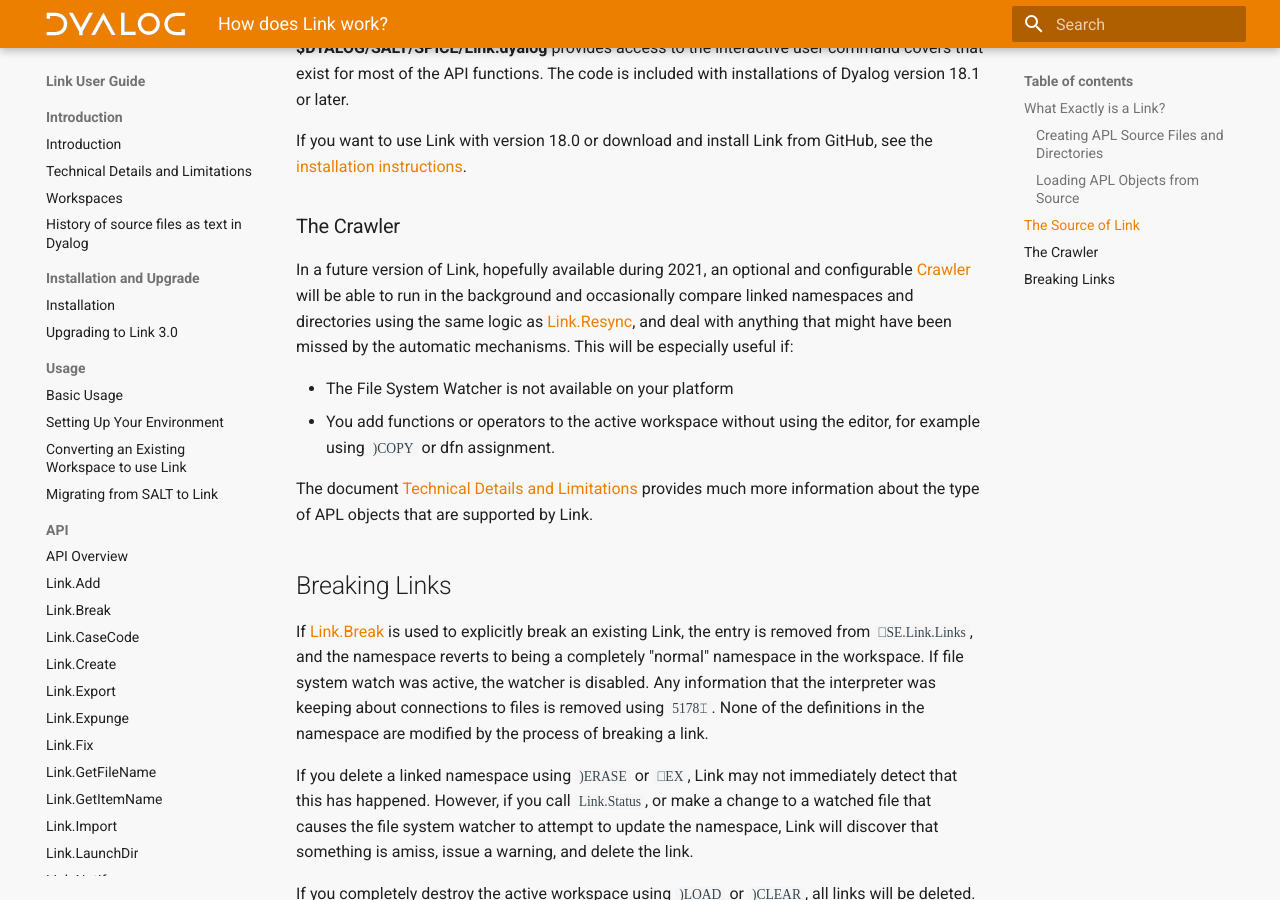
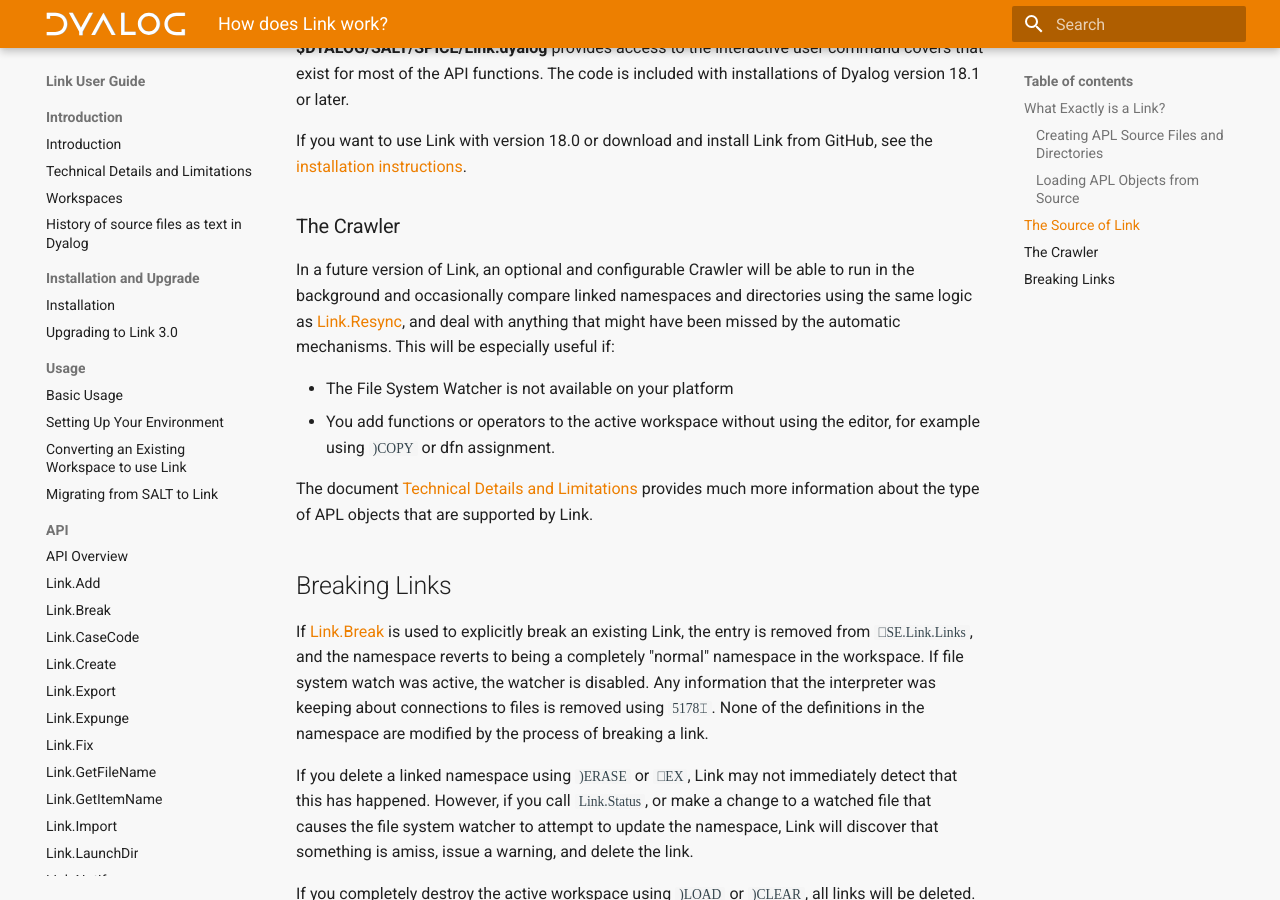
Before and after one commit to Dyalog/link, an MkDocs documentation site: the page built from docs/Discussion/HowDoesItWork.md, in a window 1280 px wide and 900 px high, scrolled down 1524 px. Built offline with MkDocs 1.6.1 and Material for MkDocs 9.7.7, drawn with Linux system fonts in a browser that asks for light colours; some web fonts are replaced.

Commit message:
Fix links in v3.0 docs & mention v2.0

```diff
--- a/docs/Discussion/HowDoesItWork.md
+++ b/docs/Discussion/HowDoesItWork.md
@@ -35,11 +35,11 @@
 
 Link consists of a set of API functions which are loaded into the namespace `⎕SE.Link` when APL starts, from **$DYALOG/StartupSession/Link**. The user command file **$DYALOG/SALT/SPICE/Link.dyalog** provides access to the interactive user command covers that exist for most of the API functions. The code is included with installations of Dyalog version 18.1 or later.
 
-If you want to use Link with version 18.0 or download and install Link from GitHub, see the [installation instructions](/Usage/Installation.md).
+If you want to use Link with version 18.0 or download and install Link from GitHub, see the [installation instructions](../Usage/Installation.md).
 
 ### The Crawler
 
-In a future version of Link, hopefully available during 2021, an optional and configurable [Crawler](/Crawler.md) will be able to run in the background and occasionally compare linked namespaces and directories using the same logic as [Link.Resync](/API/Link.Resync.md), and deal with anything that might have been missed by the automatic mechanisms. This will be especially useful if:
+In a future version of Link, an optional and configurable Crawler will be able to run in the background and occasionally compare linked namespaces and directories using the same logic as [Link.Resync](../API/Link.Resync.md), and deal with anything that might have been missed by the automatic mechanisms. This will be especially useful if:
 
 * The File System Watcher is not available on your platform
 * You add functions or operators to the active workspace without using the editor, for example using ``)COPY`` or dfn assignment.
@@ -48,7 +48,7 @@
 
 ## Breaking Links
 
-If [Link.Break](/API/Link.Break.md) is used to explicitly break an existing Link, the entry is removed from `⎕SE.Link.Links`, and the namespace reverts to being a completely "normal" namespace in the workspace. If file system watch was active, the watcher is disabled. Any information that the interpreter was keeping about connections to files is removed using `5178⌶`. None of the definitions in the namespace are modified by the process of breaking a link.
+If [Link.Break](../API/Link.Break.md) is used to explicitly break an existing Link, the entry is removed from `⎕SE.Link.Links`, and the namespace reverts to being a completely "normal" namespace in the workspace. If file system watch was active, the watcher is disabled. Any information that the interpreter was keeping about connections to files is removed using `5178⌶`. None of the definitions in the namespace are modified by the process of breaking a link.
 
 If you delete a linked namespace using `)ERASE` or `⎕EX`, Link may not immediately detect that this has happened. However, if you call `Link.Status`, or make a change to a watched file that causes the file system watcher to attempt to update the namespace, Link will discover that something is amiss, issue a warning, and delete the link.
 
```
Also changed, not shown: docs/API/index.md (+7 -0 lines), docs/Discussion/History.md (+1 -1 lines), docs/Usage/Setup.md (+1 -1 lines), docs/index.md (+3 -1 lines).
